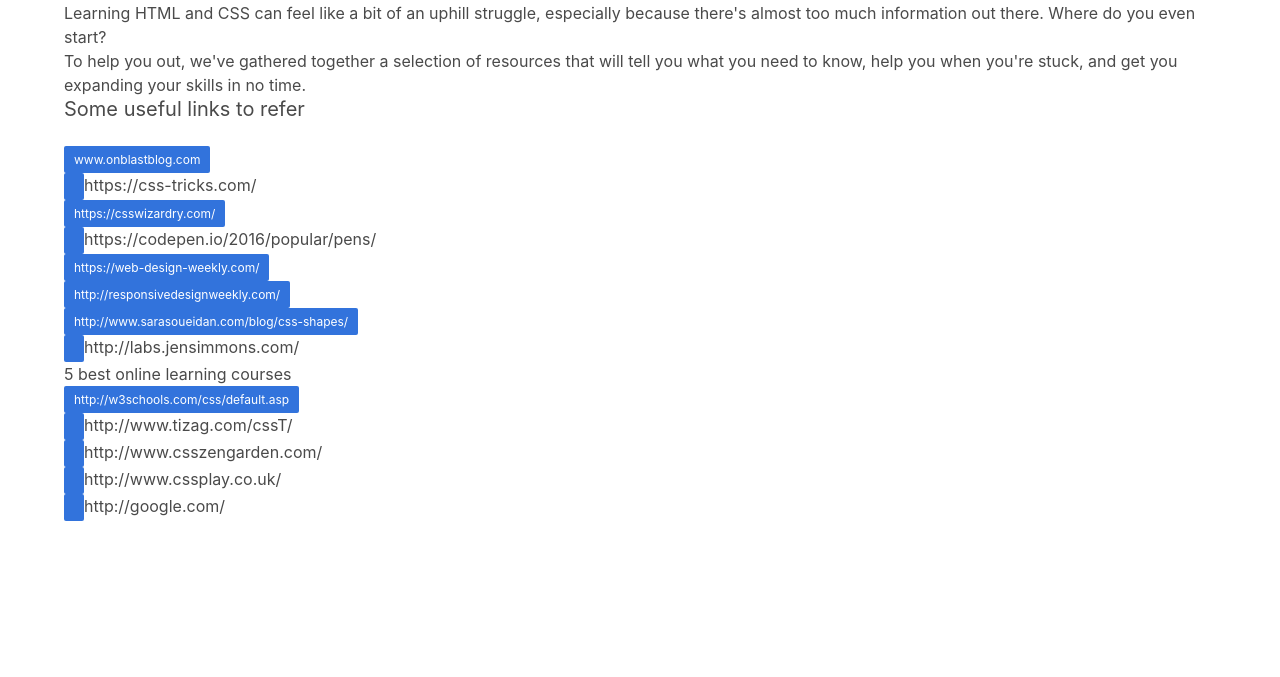
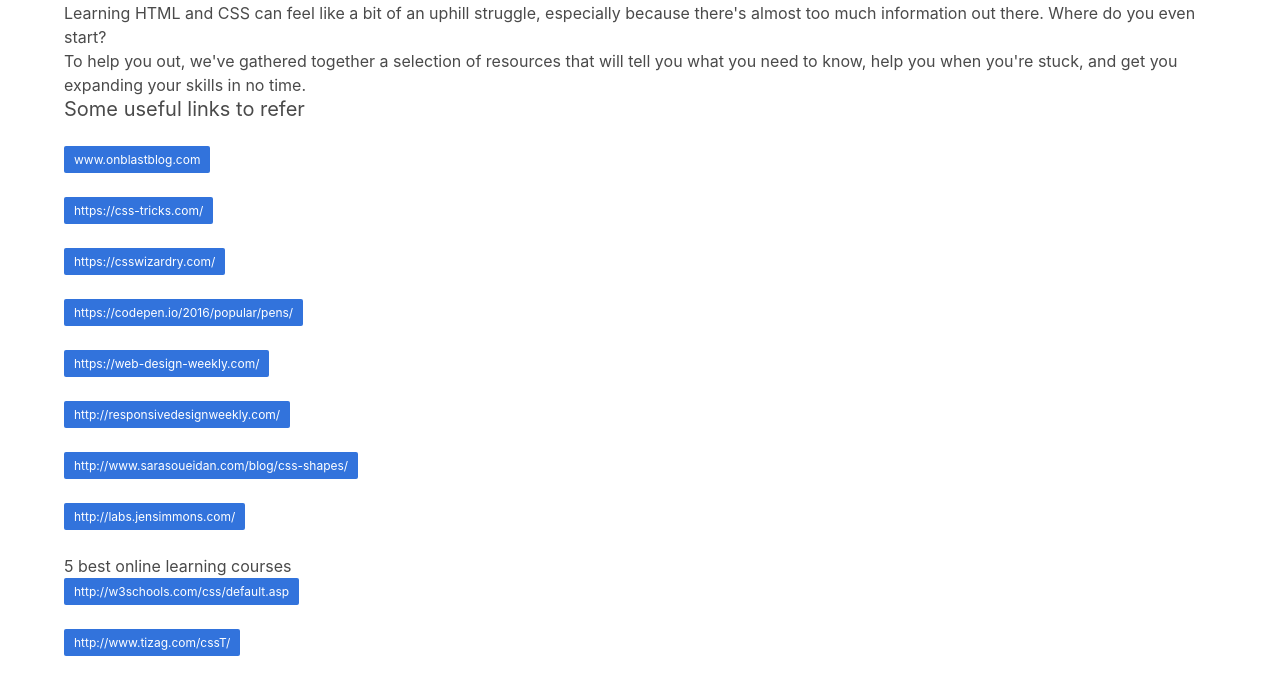
Before and after one commit to verhulstd/meraki-info, a website: page css.html in a window 1280 px wide. Shown: the part 107-784 px from the top of the page. Drawn offline with nearby package versions, Linux system fonts and the light colour scheme.

Commit message:
made changes to the links

```diff
--- a/css.html
+++ b/css.html
@@ -29,41 +29,41 @@
         <a class="button is-link is-small" href="https://www.onblastblog.com/css3-cheat-sheet/"
           >www.onblastblog.com</a
         >
-      </li>
-      <li><a class="button is-link is-small" href="https://css-tricks.com/"></a>https://css-tricks.com/</li>
-      <li><a class="button is-link is-small" href="https://csswizardry.com/">https://csswizardry.com/</a></li>
+      </li><br>
+      <li><a class="button is-link is-small" href="https://css-tricks.com/">https://css-tricks.com/</a></li><br>
+      <li><a class="button is-link is-small" href="https://csswizardry.com/">https://csswizardry.com/</a></li><br>
       <li>
-        <a class="button is-link is-small" href="https://codepen.io/2016/popular/pens/"></a
-        >https://codepen.io/2016/popular/pens/
+        <a class="button is-link is-small" href="https://codepen.io/2016/popular/pens/">https://codepen.io/2016/popular/pens/</a
+            ></li><br>
       <li>
         <a class="button is-link is-small" href="https://web-design-weekly.com/"
           >https://web-design-weekly.com/</a
-        >
+        ></li><br>
       <li>
         <a class="button is-link is-small" href="http://responsivedesignweekly.com/"
           >http://responsivedesignweekly.com/</a
-        >
+        ></li><br>
       <li>
         <a class="button is-link is-small" href="http://www.sarasoueidan.com/blog/css-shapes/"
           >http://www.sarasoueidan.com/blog/css-shapes/</a
-        >
+        ></li><br>
       <li>
-        <a class="button is-link is-small" href="http://labs.jensimmons.com/"></a>http://labs.jensimmons.com/
+        <a class="button is-link is-small" href="http://labs.jensimmons.com/">http://labs.jensimmons.com/</a></li><br>
     </ul>
     <h2>5 best online learning courses</h2>
     <ul>
       <li>
         <a class="button is-link is-small" href="http://w3schools.com/css/default.asp"
           >http://w3schools.com/css/default.asp</a
-        >
+        ></li><br>
       <li>
-        <a class="button is-link is-small" href="http://www.tizag.com/cssT/"></a>http://www.tizag.com/cssT/
-      </li>
+        <a class="button is-link is-small" href="http://www.tizag.com/cssT/">http://www.tizag.com/cssT/</a>
+      </li><br>
       <li>
-        <a class="button is-link is-small" href="http://www.csszengarden.com/"></a>http://www.csszengarden.com/
-      </li>
-      <li><a class="button is-link is-small" href="http://www.cssplay.co.uk/"></a>http://www.cssplay.co.uk/</li>
-      <li><a class="button is-link is-small" href="http://google.com/"></a>http://google.com/</li>
+        <a class="button is-link is-small" href="http://www.csszengarden.com/">http://www.csszengarden.com/</a>
+      </li><br>
+      <li><a class="button is-link is-small" href="http://www.cssplay.co.uk/">http://www.cssplay.co.uk/</a></li><br>
+      <li><a class="button is-link is-small" href="http://google.com/">http://google.com/</a></li><br>
     </ul>
     </div>
   </body>
```
